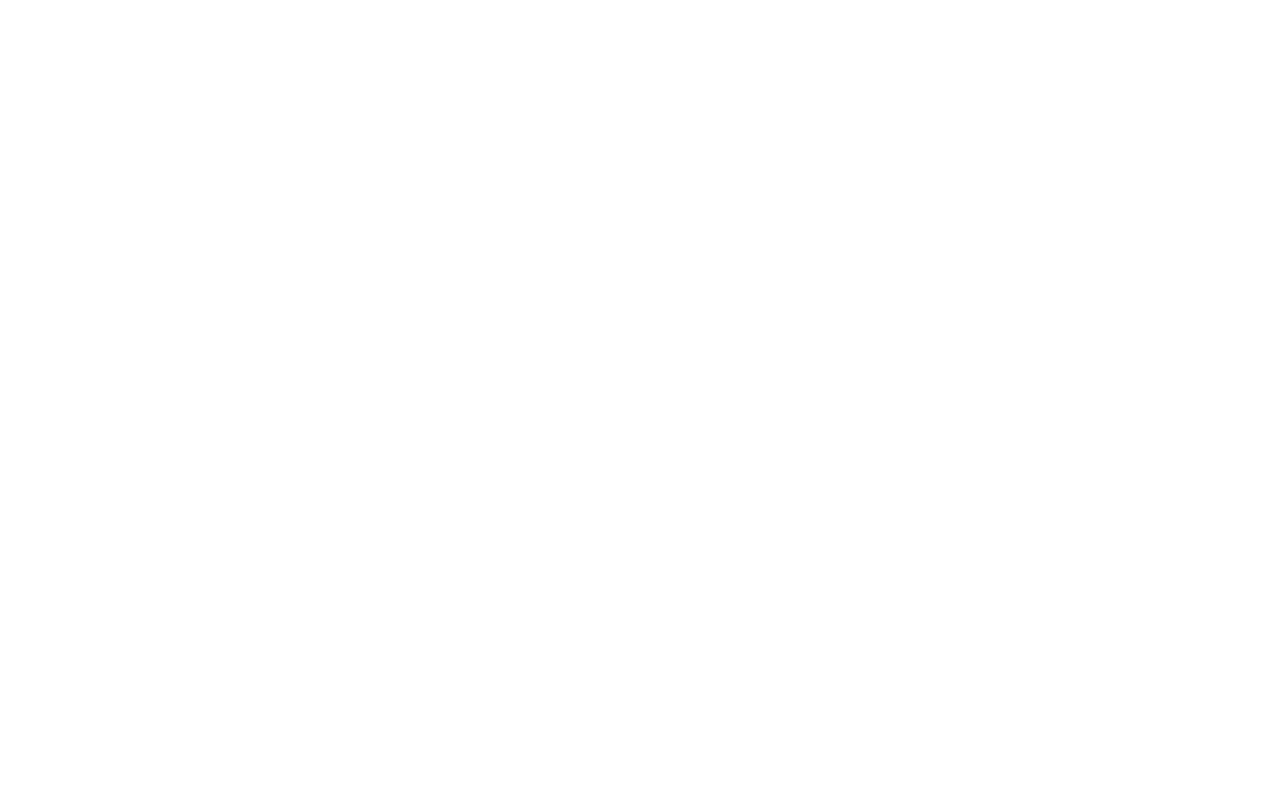
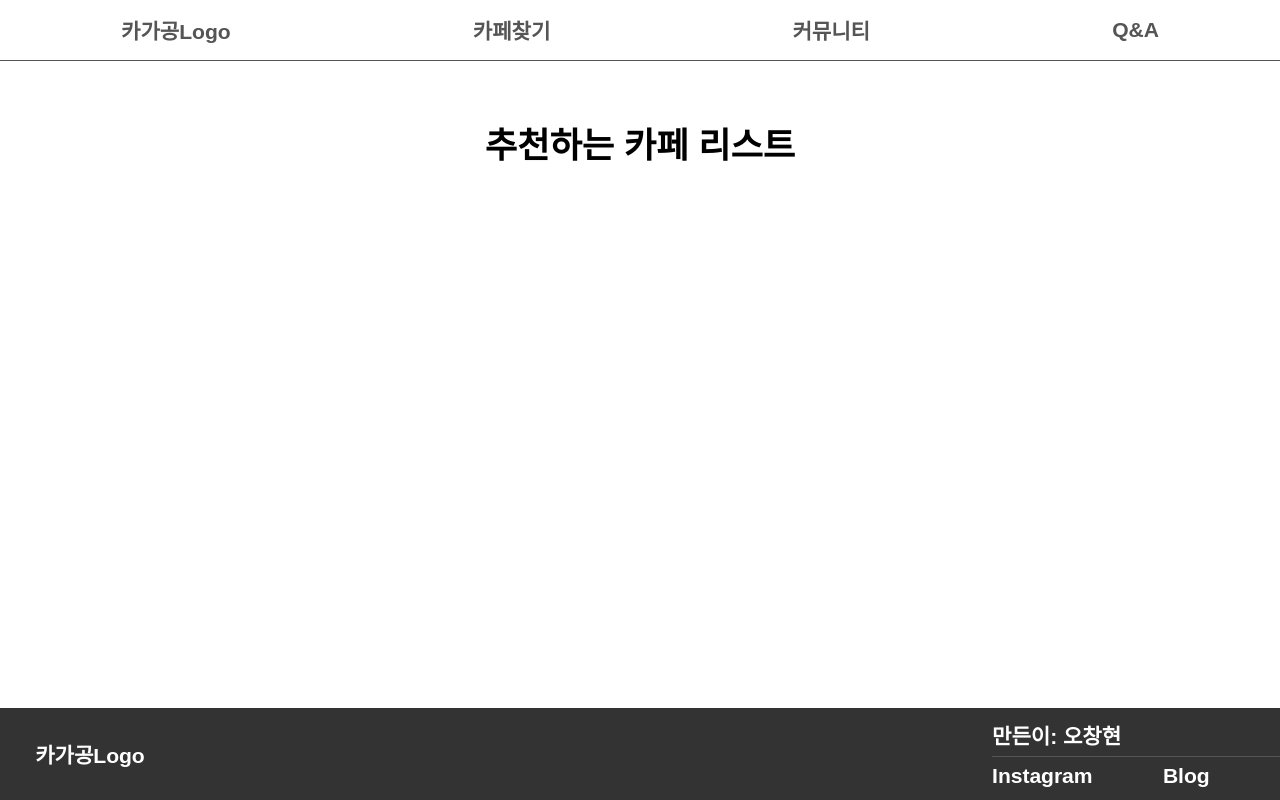
Before and after one commit to ChanghyeonO/ForStudyInCafe, a React (Create React App) app: page /findcafe in a window 1280 px wide. Before the commit this address had no page. Built offline with nearby package versions, Linux system fonts and the light colour scheme.

Commit message:
style: 헤더 푸터 스타일 수정

```diff
--- a/src/App.tsx
+++ b/src/App.tsx
@@ -1,12 +1,12 @@
 import React from 'react';
 import { Routes, Route } from 'react-router-dom';
-import CafeMap from './pages/MainHome/CafeMap';
+import FindCafe from './pages/MainHome/FindCafe';
 
 function App() {
 	return (
 		<>
 			<Routes>
-				<Route path='/cafemap' element={<CafeMap />}></Route>
+				<Route path='/findcafe' element={<FindCafe />}></Route>
 			</Routes>
 		</>
 	);
--- a/src/components/Footer/Footer.tsx
+++ b/src/components/Footer/Footer.tsx
@@ -1,13 +1,20 @@
 import React from 'react';
 
-import { FooterContainer, MadeBy, Contact, StyledLink } from './FooterStyle';
+import {
+	FooterContainer,
+	Logo,
+	MadeBy,
+	Contact,
+	StyledLink,
+} from './FooterStyle';
 
 const Footer = () => {
 	return (
 		<>
 			<FooterContainer>
-				<MadeBy>만든이: 오창현</MadeBy>
+				<Logo>카가공Logo</Logo>
 				<Contact>
+					<MadeBy>만든이: 오창현</MadeBy>
 					<StyledLink to='https://www.instagram.com/5_changhyeon/'>
 						Instagram
 					</StyledLink>
--- a/src/components/Footer/FooterStyle.ts
+++ b/src/components/Footer/FooterStyle.ts
@@ -3,23 +3,35 @@
 
 export const FooterContainer = styled.div`
 	display: flex;
-	justify-content: space-around;
+	justify-content: space-between;
 	align-items: center;
 	background-color: #333;
-	height: 8.5rem;
+	height: 13rem;
 	position: fixed;
 	bottom: 0;
 	width: 100%;
 `;
 
+export const Logo = styled.div`
+	font-size: 3rem;
+	font-weight: bold;
+	color: #fff;
+	padding-left: 5rem;
+`;
+
 export const MadeBy = styled.div`
 	font-size: 3rem;
+	color: #fff;
+	font-weight: bold;
+	padding-bottom: 2rem;
 `;
 
 export const Contact = styled.div``;
 
 export const StyledLink = styled(Link)`
-	padding-left: 10rem;
+	border-top: 1px solid #555;
+	padding-right: 10rem;
+	padding-top: 1rem;
 	color: #fff;
 	text-decoration: none;
 	font-size: 3rem;
--- a/src/components/Header/Header.tsx
+++ b/src/components/Header/Header.tsx
@@ -5,8 +5,8 @@
 	return (
 		<>
 			<HeaderContainer>
-				<StyledLink to='/'>카가공</StyledLink>
-				<StyledLink to='/cafemap'>카페찾기</StyledLink>
+				<StyledLink to='/'>카가공Logo</StyledLink>
+				<StyledLink to='/findCafe'>카페찾기</StyledLink>
 				<StyledLink to='/community'>커뮤니티</StyledLink>
 				<StyledLink to='/qna'>Q&A</StyledLink>
 			</HeaderContainer>
--- a/src/components/Header/HeaderStyle.ts
+++ b/src/components/Header/HeaderStyle.ts
@@ -5,9 +5,9 @@
 	display: flex;
 	justify-content: space-around;
 	align-items: center;
-	background-color: #333;
 	height: 8.5rem;
 	width: 100%;
+	border-bottom: 1px solid #555;
 `;
 
 // export const Title = styled.h1`
@@ -16,7 +16,7 @@
 // `;
 
 export const StyledLink = styled(Link)`
-	color: #fff;
+	color: #555;
 	text-decoration: none;
 	font-size: 3rem;
 	font-weight: bold;
--- a/src/pages/MainHome/CafeMap.tsx
+++ b/src/pages/MainHome/FindCafe.tsx
@@ -1,9 +1,9 @@
 import React from 'react';
 import Header from '../../components/Header/Header';
 import Footer from '../../components/Footer/Footer';
-import { Title } from './CafeMapStyle';
+import { Title } from './FindCafeStyle';
 
-const CafeMap = () => {
+const FindCafe = () => {
 	return (
 		<>
 			<Header />
@@ -12,4 +12,4 @@
 		</>
 	);
 };
-export default CafeMap;
+export default FindCafe;
```
Also changed, not shown: src/pages/MainHome/FindCafeStyle.ts (renamed from src/pages/MainHome/CafeMapStyle.ts).
